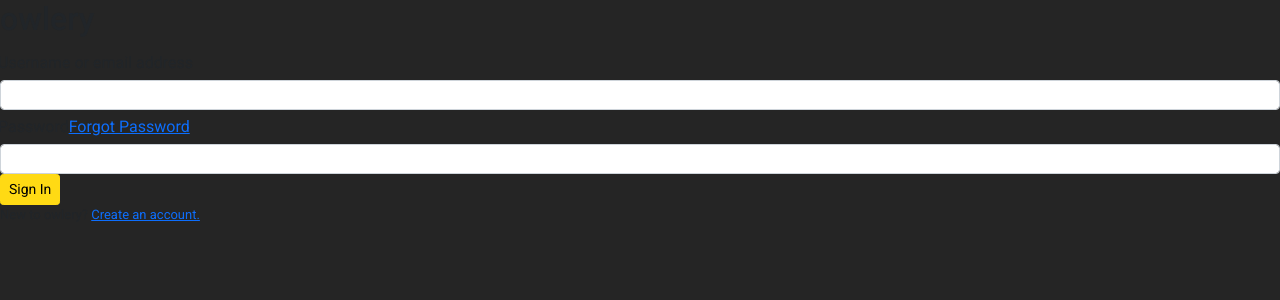
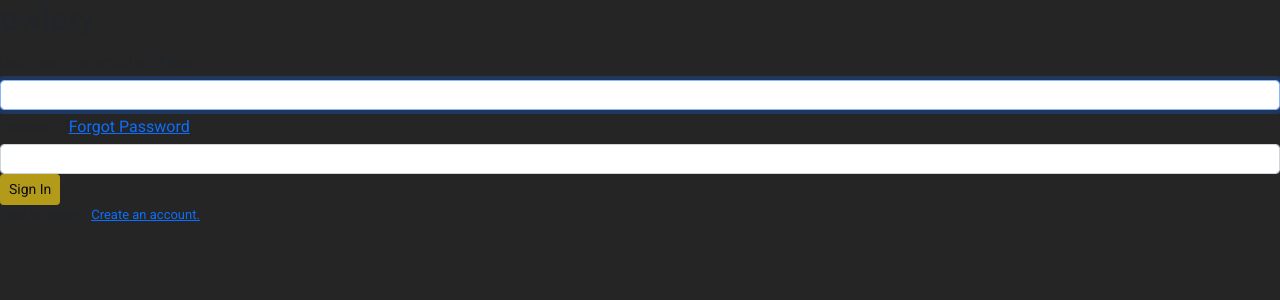
Before and after one commit to konradgoldammer/owlery, a React (Create React App) app in the folder client/: page /login in a window 1280 px wide. Shown: the top 300 px of the page. Built offline with nearby package versions, Linux system fonts and the light colour scheme.

Commit message:
Add handle login function and validation

```diff
--- a/client/src/components/Login.js
+++ b/client/src/components/Login.js
@@ -4,6 +4,7 @@ import store from "../store";
 import { useSelector } from "react-redux";
 import "../App.css";
 import { Link } from "react-router-dom";
+import { login } from "../actions/authActions";
 
 const Login = () => {
   const [username, setUsername] = useState("");
@@ -11,8 +12,16 @@ const Login = () => {
 
   const error = useSelector((state) => state.error);
 
+  //validation function
+  const validateForm = () => username.length > 0 && password.length > 0;
+
+  //login call function
   const handleLogin = (e) => {
     e.preventDefault();
+
+    const user = { username, password };
+
+    store.dispatch(login(user));
   };
   return (
     <div className="login-container">
@@ -26,6 +35,7 @@ const Login = () => {
                 type="text"
                 name="username"
                 id="username"
+                autoFocus
                 required
                 value={username}
                 onChange={(e) => setUsername(e.target.value)}
@@ -50,7 +60,11 @@ const Login = () => {
               />
             </Col>
           </FormGroup>
-          <Button className="loginBtn btn btn-sm" color="primary">
+          <Button
+            className="loginBtn btn btn-sm"
+            color="primary"
+            disabled={!validateForm()}
+          >
             Sign In
           </Button>
           <p className="createAccount">
```
